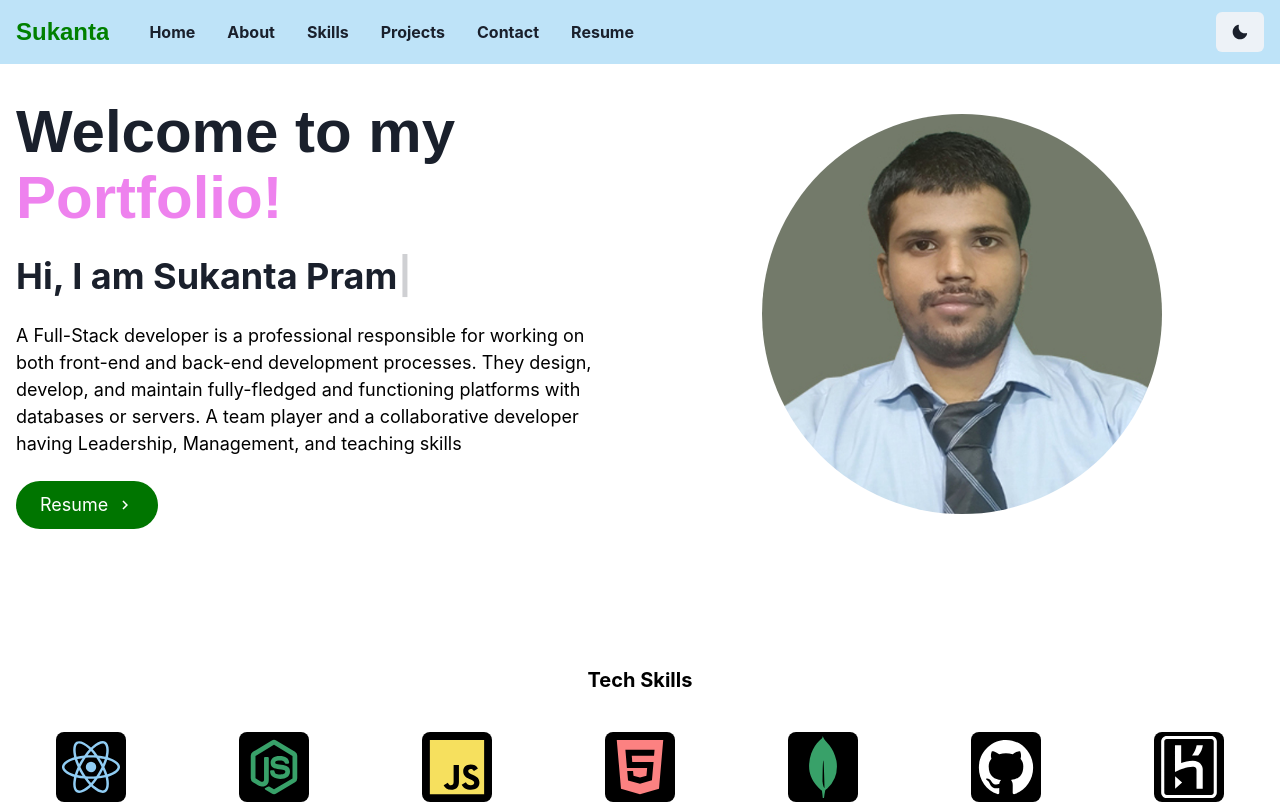
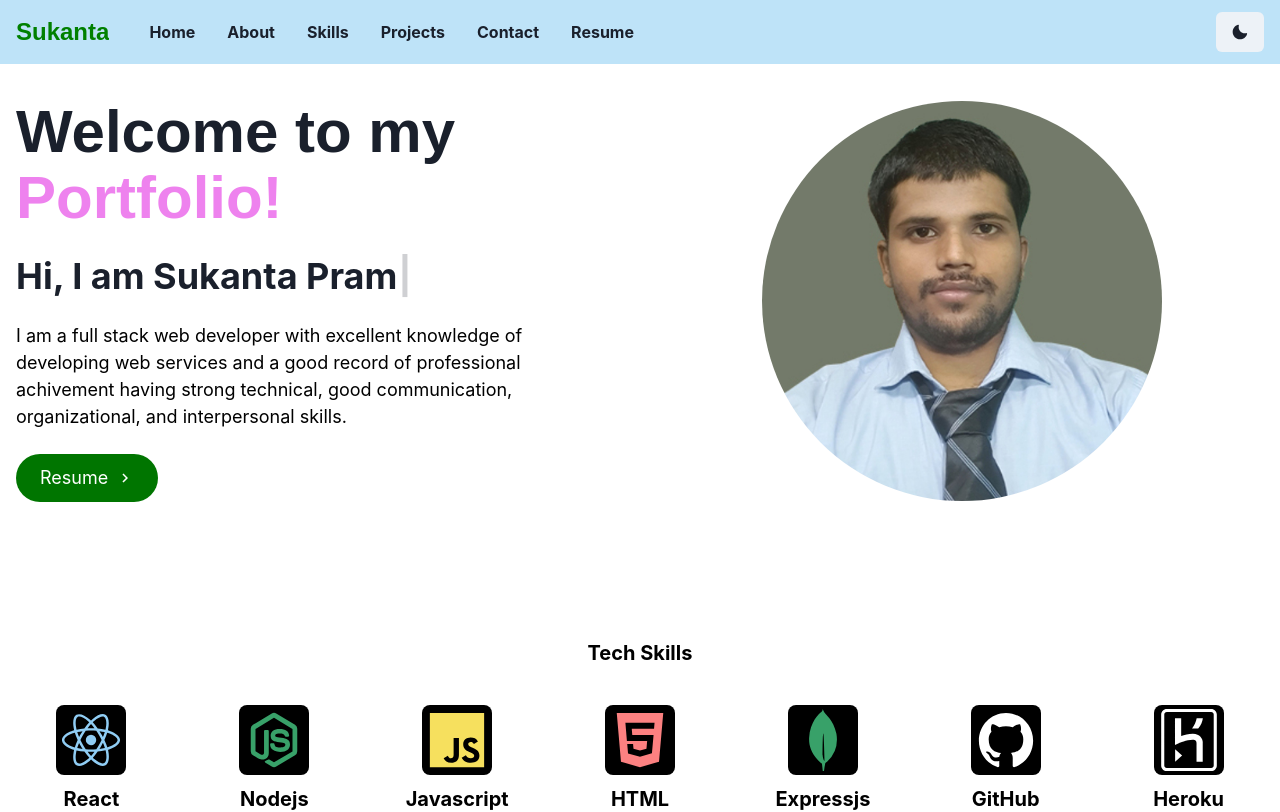
Before and after one commit to sukanta255/sukanta255.github.io, a React (Create React App) app: page / in a window 1280 px wide. Shown: the top 812 px of the page. Built offline with nearby package versions, Linux system fonts and the light colour scheme.

Commit message:
Profile completed

```diff
--- a/src/Components/Navbar/Navbar.js
+++ b/src/Components/Navbar/Navbar.js
@@ -26,8 +26,6 @@ const Navbar = () => {
   return (
     <Box w={"100%"} my={["-20"]} position={"fixed"} zIndex={"25"}>
       <Flex
-
-
         bg={useColorModeValue("blue.100", "blue.900")}
         px={4}
         h={16}
@@ -36,7 +34,6 @@ const Navbar = () => {
       >
         <HStack spacing={8}>
           <Box
-          // bg={"#2563EB"}
             bgGradient="linear(to-r, green, green)"
             bgClip="text"
             fontSize="2xl"
--- a/src/Components/Profile/Profile.js
+++ b/src/Components/Profile/Profile.js
@@ -63,7 +63,7 @@ const Profile = () => {
               {" "}
               <Typewriter
                 options={{
-                  strings: ["Hi, I am Sukanta Pramanik","I'm a Full Stack Web Devloper"
+                  strings: ["Hi, I am Sukanta Pramanik","Full Stack Web Devloper"
                 ],
                   autoStart: true,
                   loop: true,
@@ -75,9 +75,9 @@ const Profile = () => {
               fontSize={"large"}
               fontStyle={"sans-serif"}
             >
-              A Full-Stack developer is a professional responsible for working on both front-end and back-end development processes.
-              They design, develop, and maintain fully-fledged and functioning platforms with databases or servers.
-              A team player and a collaborative developer having Leadership, Management, and teaching skills
+              I am a full stack web developer with excellent knowledge of developing
+              web services and a good record of professional achivement having strong technical,
+              good communication, organizational, and interpersonal skills.
             </Text>
             <Stack
               spacing={{ base: 4, sm: 6 }}
```
